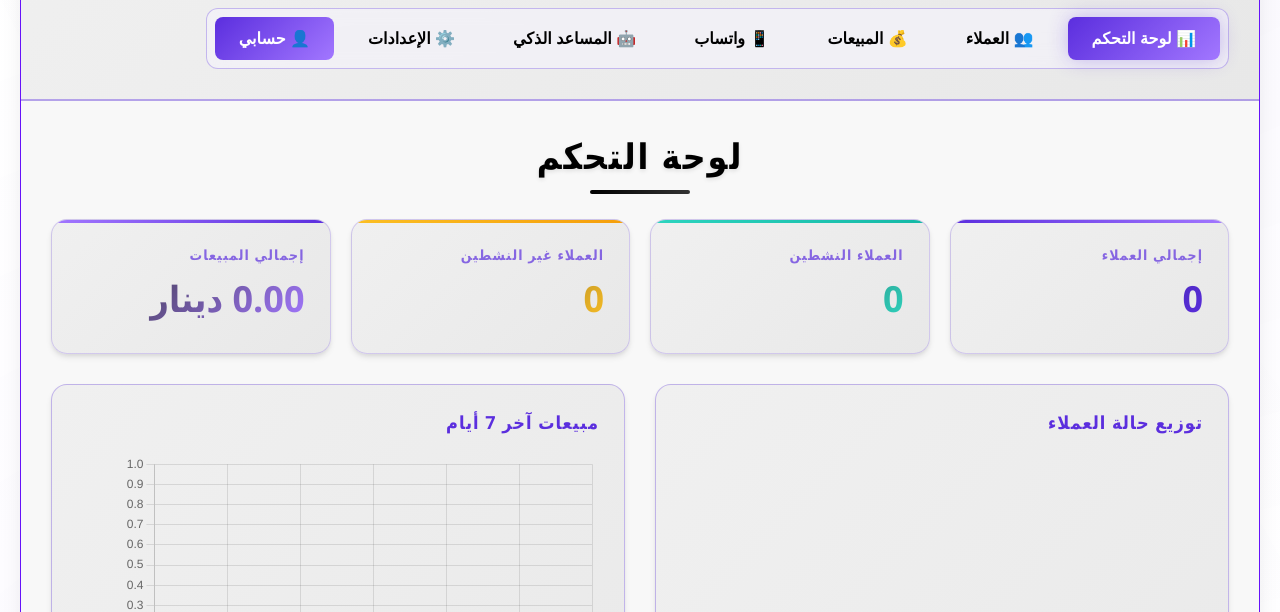
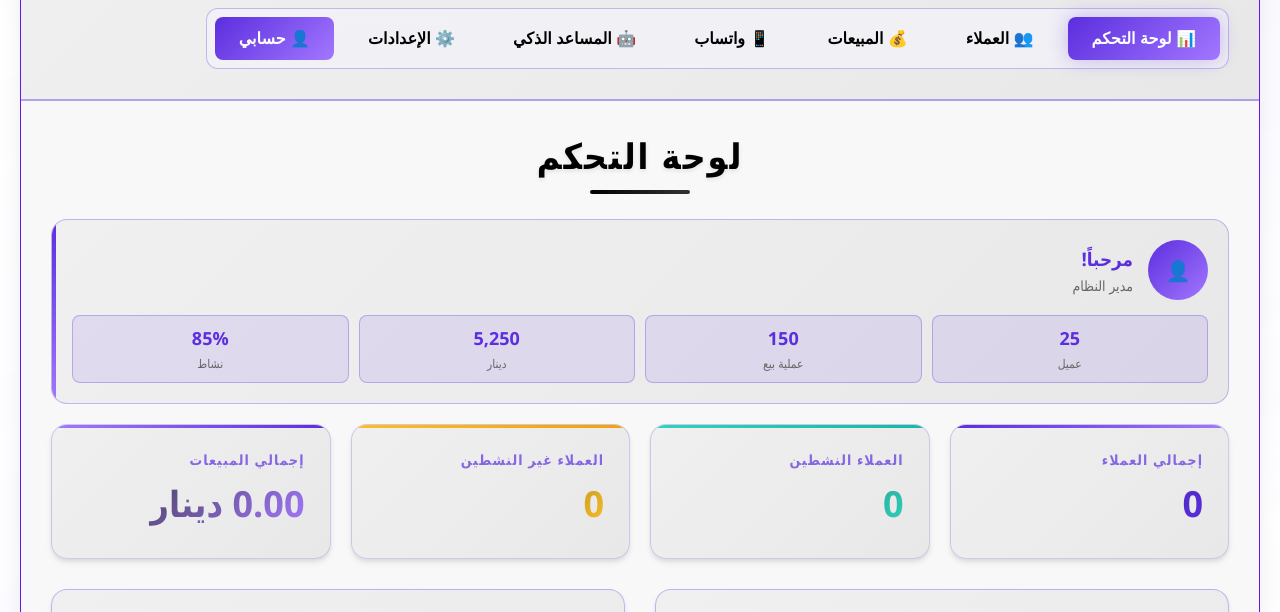
Before and after one commit to datavisionjo-ai/datavision, a website: page public/index.html in a window 1280 px wide. Shown: the part 173-785 px from the top of the page. Drawn offline with nearby package versions, Linux system fonts and the light colour scheme; a script that the page names is missing; files whose address does not match are found by name.

Commit message:
Update index.html

```diff
--- a/public/index.html
+++ b/public/index.html
@@ -37,6 +37,42 @@
             <!-- قسم لوحة التحكم -->
             <div id="dashboard" class="tab-content active">
                 <h2 class="page-title-black">لوحة التحكم</h2>
+                <!-- هذا الكود يضيف بطاقة جميلة في لوحة التحكم تعرض إحصائياتك -->
+<div class="user-info-card">
+    <div class="user-info-header">
+        <div class="user-info-avatar">👤</div>
+        <div class="user-info-details">
+            <h3 id="dashboardUserName">مرحباً!</h3>
+            <p id="dashboardUserRole">مدير النظام</p>
+        </div>
+    </div>
+
+    <div class="user-info-stats">
+        <!-- عميل -->
+        <div class="user-stat">
+            <div class="user-stat-value">25</div>
+            <div class="user-stat-label">عميل</div>
+        </div>
+
+        <!-- عملية بيع -->
+        <div class="user-stat">
+            <div class="user-stat-value">150</div>
+            <div class="user-stat-label">عملية بيع</div>
+        </div>
+
+        <!-- دينار -->
+        <div class="user-stat">
+            <div class="user-stat-value">5,250</div>
+            <div class="user-stat-label">دينار</div>
+        </div>
+
+        <!-- نشاط -->
+        <div class="user-stat">
+            <div class="user-stat-value">85%</div>
+            <div class="user-stat-label">نشاط</div>
+        </div>
+    </div>
+</div>
                 <div class="stats-grid">
                     <div class="stat-card">
                         <h3>إجمالي العملاء</h3>
```
